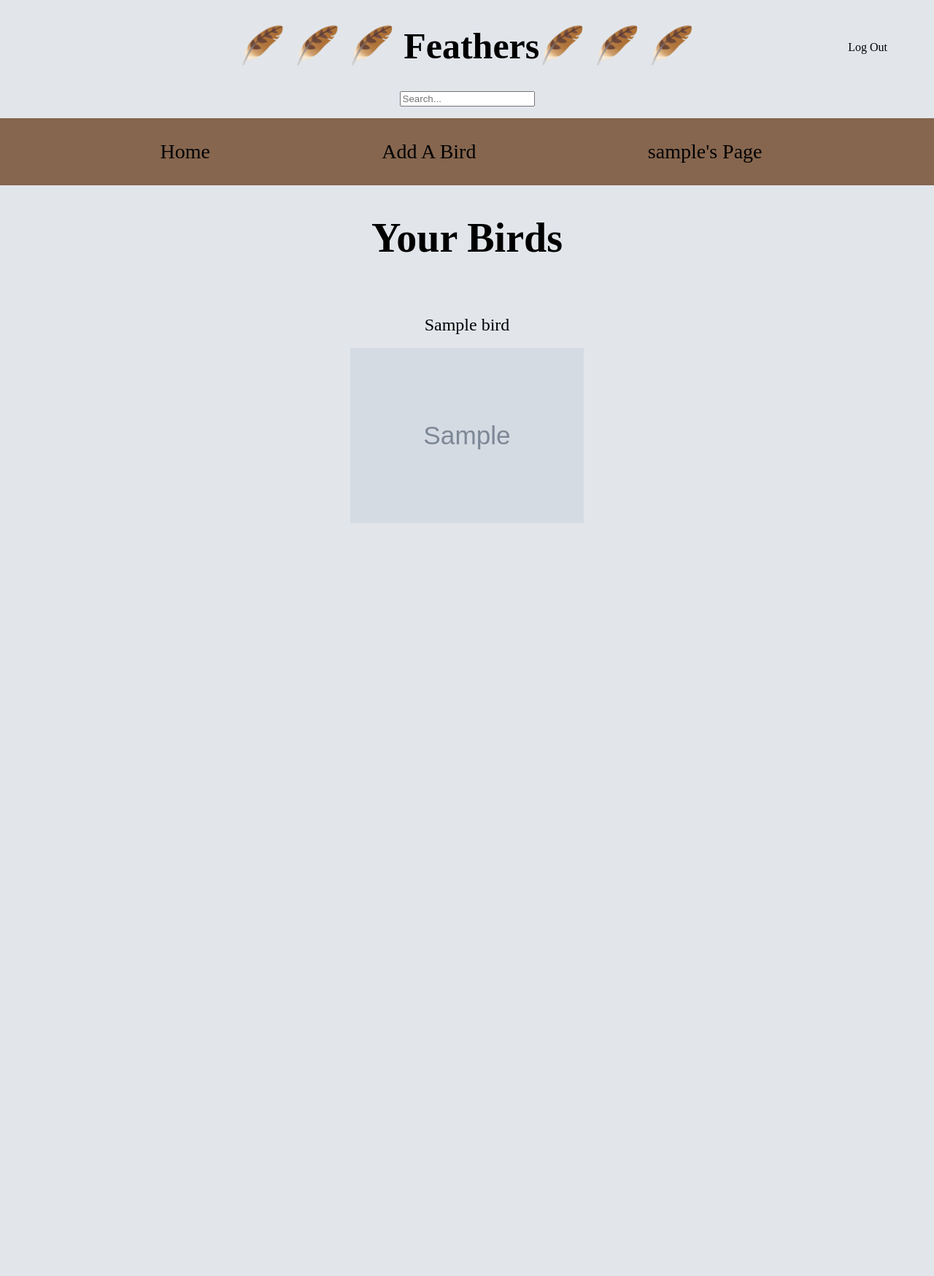
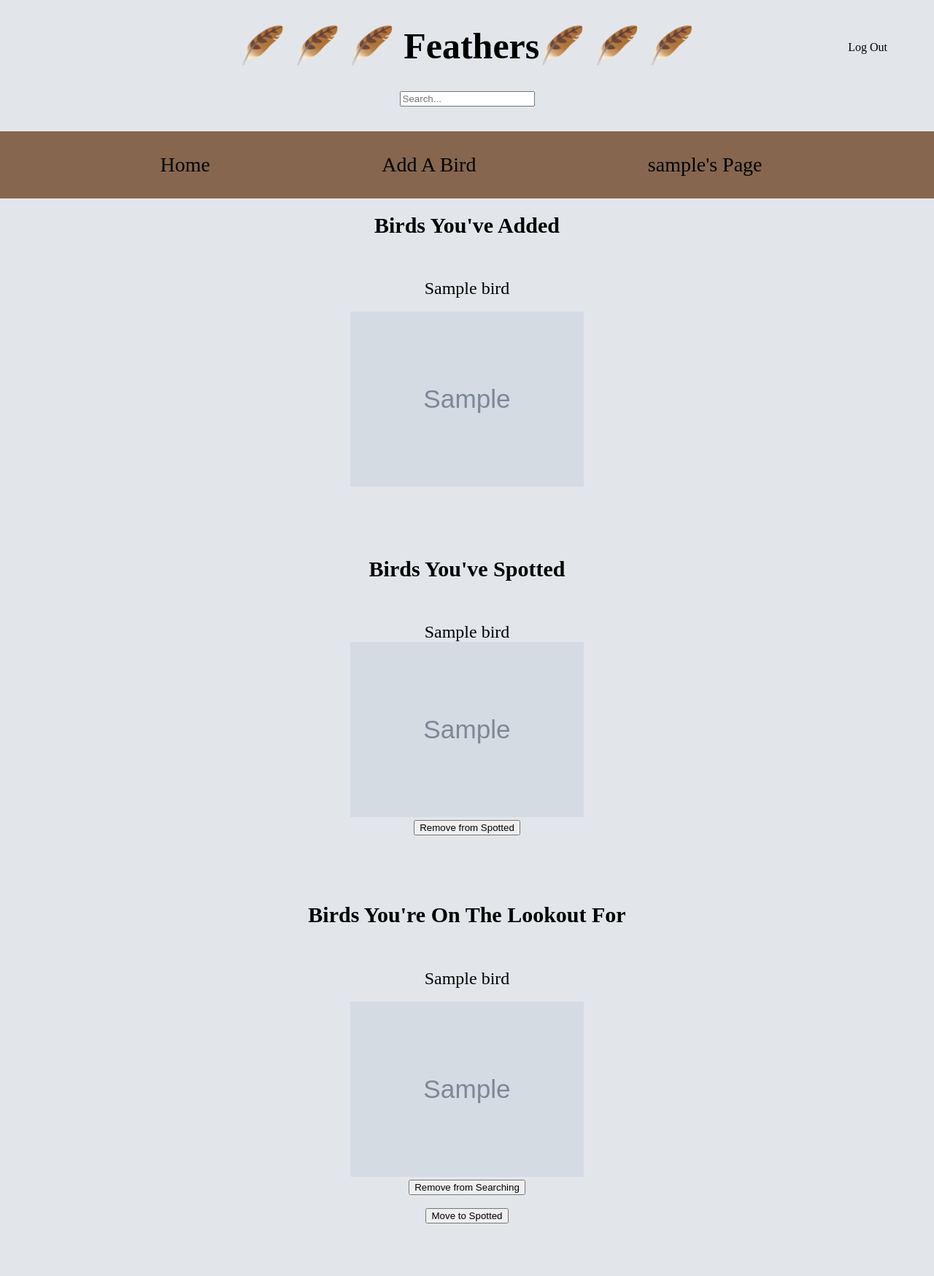
Before and after one commit to thummel1867/bird-app, a Django app: page /user/ in a window 1280 px wide. Shown: the whole page at 73% size. Before the commit the page ends 717 px from the top, so only its background shows below. Run offline with Django 4.2, Linux system fonts and the light colour scheme; a user stored in the database is signed in; tables that the repository leaves empty hold one stand-in row (values such as "Sample post"); grey boxes marked "Sample" are stand-in pictures; some web fonts are replaced.

Commit message:
Adds buttons for interactive user page

```diff
--- a/main_app/static/style.css
+++ b/main_app/static/style.css
@@ -206,3 +206,9 @@ ul{
 .bird-user-bird-page:hover{
   text-decoration: underline;
 }
+
+.create-edit{
+  font-family: "Roboto Serif", serif;
+  margin-bottom: 3vh;
+  padding-bottom: 3vh;
+}
--- a/main_app/templates/main_app/base.html
+++ b/main_app/templates/main_app/base.html
@@ -22,7 +22,7 @@
     <form action="{% url 'main_app:search_results' %}" method="get">
         <input name="q" type="text" placeholder="Search...">
     </form>
-
+    <br>
     {% if user.is_authenticated %}
     <p class="log-out"><a class="log-out-link" href="{% url 'main_app:logout' %}">Log Out</a></p>
     {% endif %}
--- a/main_app/templates/main_app/home.html
+++ b/main_app/templates/main_app/home.html
@@ -2,7 +2,6 @@
 {% block content %}
 
 <h1 class="home-sweet">Recently Added Birds</h1>
-<br>
 <br>
 <div class="article-div">
 {% for bird in birds %}
--- a/main_app/templates/main_app/user_page.html
+++ b/main_app/templates/main_app/user_page.html
@@ -1,12 +1,8 @@
 {% extends 'main_app/base.html' %}
 {% block content %}
 
-<!-- {{user.seen.all}} -->
 {% if user == bird_user.0.user %}
-<h1 class="home-sweet">Your Birds</h1>
-{% else %}
-<h1>{{bird_user.0.user}}'s Birds</h1>
-{% endif %}
+<h1 class="c-status">Birds You've Added</h1>
 <br>
 <br>
 <div class="article-div">
@@ -23,7 +19,13 @@
     </div>
   </div>
   {% endfor %}
-{% for bird in birds %}
+  </div>
+{% else %}
+<h1 class = "c-status">Birds {{bird_user.0.user}} has added to the database</h1>
+<br>
+<br>
+<div class="article-div">
+{% for bird in bird_user %}
 <div class="homeDiv">
   <div>
     <a class="card-title-link" href="{% url 'main_app:bird' bird.id %}">
@@ -37,4 +39,98 @@
 </div>
 {% endfor %}
 </div>
+{% endif %}
+
+{% if user == bird_user.0.user and user.seen %}
+<h1 class="c-status">Birds You've Spotted</h1>
+<br>
+<br>
+<div class = "article-div">
+  {% for bird in user.seen.all %}
+  <div class="homeDiv">
+    <div>
+      <a class="card-title-link" href="{% url 'main_app:bird' bird.id %}">
+        <span class="card-title">{{ bird.title }}</span>
+      </a>
+        <a href = "{% url 'main_app:bird' bird.id %}"><img class="article-image" src={{bird.image}} />
+      </a>
+    </div>
+    <form action="{% url 'main_app:remove_seen_bird' bird.id user.id %}" method="POST">
+      {% csrf_token %}
+      <button type="submit" class="btn">Remove from Spotted</button>
+    </form>
+  </div>
+  {% endfor %}
+</div>
+
+
+{% elif bird_user.0.user.seen.exists %}
+<h1 class="c-status">Birds {{bird_user.0.user}} Has Spotted</h1>
+
+<div class = "article-div">
+  {% for bird in bird_user.0.user.seen.all %}
+  <div class="homeDiv">
+    <div>
+      <a class="card-title-link" href="{% url 'main_app:bird' bird.id %}">
+        <span class="card-title">{{ bird.title }}</span>
+      </a>
+      <br>
+      <br>
+        <a href = "{% url 'main_app:bird' bird.id %}"><img class="article-image" src={{bird.image}} />
+      </a>
+    </div>
+  </div>
+  {% endfor %}
+</div>
+{% endif %}
+
+
+{% if user == bird_user.0.user and user.searching.exists %}
+<h1 class="c-status">Birds You're On The Lookout For</h1>
+<br>
+<br>
+<div class = "article-div">
+  {% for bird in user.searching.all %}
+  <div class="homeDiv">
+    <div>
+      <a class="card-title-link" href="{% url 'main_app:bird' bird.id %}">
+        <span class="card-title">{{ bird.title }}</span>
+      </a>
+      <br>
+      <br>
+        <a href = "{% url 'main_app:bird' bird.id %}"><img class="article-image" src={{bird.image}} />
+      </a>
+    </div>
+    <form action="{% url 'main_app:remove_searching_bird' bird.id user.id %}" method="POST">
+      {% csrf_token %}
+    <button type="submit" class="btn">Remove from Searching</button>
+    </form>
+    <br>
+    <form action="{% url 'main_app:move_searching_bird' bird.id user.id %}" method="POST">
+      {% csrf_token %}
+    <button type="submit" class="btn">Move to Spotted</button>
+    </form>
+  </div>
+  {% endfor %}
+</div>
+{% elif bird_user.0.user.searching.exists %}
+<h1 class="c-status">Birds {{bird_user.0.user}} Is On The Lookout For</h1>
+<br>
+<br>
+<div class = "article-div">
+  {% for bird in bird_user.0.user.searching.all %}
+  <div class="homeDiv">
+    <div>
+      <a class="card-title-link" href="{% url 'main_app:bird' bird.id %}">
+        <span class="card-title">{{ bird.title }}</span>
+      </a>
+      <br>
+      <br>
+        <a href = "{% url 'main_app:bird' bird.id %}"><img class="article-image" src={{bird.image}} />
+      </a>
+    </div>
+  </div>
+  {% endfor %}
+</div>
+{% endif %}
 {% endblock %}
--- a/main_app/urls.py
+++ b/main_app/urls.py
@@ -16,5 +16,8 @@ urlpatterns = [
     path('user/<int:user_id>/', views.user_page, name='account_page'),
     path("search/", views.SearchResultsView.as_view(), name="search_results"),
     path('bird/seen/<int:bird_id>/assoc_user/<int:user_id>/', views.seen_bird, name = "seen_bird"),
-    path('bird/searching/<int:bird_id>/assoc_user/<int:user_id>/', views.searching_bird, name = "searching_bird")
+    path('bird/searching/<int:bird_id>/assoc_user/<int:user_id>/', views.searching_bird, name = "searching_bird"),
+    path('bird/seen/<int:bird_id>/unassoc_user/<int:user_id>/', views.unassoc_seen_bird, name = "remove_seen_bird"),
+    path('bird/searching/<int:bird_id>/unassoc_user/<int:user_id>/', views.unassoc_searching_bird, name = "remove_searching_bird"),
+    path('bird/searching/<int:bird_id>/move/<int:user_id>/', views.move_searching_bird, name = "move_searching_bird")
 ]
--- a/main_app/views.py
+++ b/main_app/views.py
@@ -21,6 +21,13 @@ class SearchResultsView(ListView):
                 conservation_status__icontains=query) | Q(family__icontains=query) | Q(description__icontains=query)
         )
         return object_list
+
+
+def user_page(request, user_id):
+    bird_user = Bird.objects.filter(user=user_id)
+    # birds = Bird.objects.exclue(id__in=user_seen)
+    return render(request, 'main_app/user_page.html', {'bird_user': bird_user})
+
 
 
 def home(request):
@@ -60,12 +67,6 @@ class BirdDelete(LoginRequiredMixin, DeleteView):
     success_url = '/'
 
 
-def user_page(request, user_id, user):
-    bird_user = Bird.objects.filter(user=user_id)
-    user_seen = bird_user.seen.all().values_list('id')
-    birds = Bird.objects.exclue(id__in=user_seen)
-    return render(request, 'main_app/user_page.html', {'bird_user': bird_user, 'birds': birds})
-
 
 @login_required
 def user_detail(request):
@@ -98,7 +99,26 @@ def seen_bird(request, user_id, bird_id):
     return redirect('/')
 
 @login_required
-def searching_bird(request, user, bird_id):
+def searching_bird(request, user_id, bird_id):
     bird = Bird.objects.get(id=bird_id)
-    bird.searching.add(user)
+    bird.searching.add(user_id)
     return redirect('/')
+
+
+@login_required
+def unassoc_seen_bird(request, user_id, bird_id):
+    bird = Bird.objects.get(id=bird_id)
+    bird.seen.remove(user_id)
+    return redirect('/')
+
+@login_required
+def unassoc_searching_bird(request, user_id, bird_id):
+    bird = Bird.objects.get(id=bird_id)
+    bird.searching.remove(user_id)
+    return redirect('/')
+
+def move_searching_bird(request, user_id, bird_id):
+    bird = Bird.objects.get(id=bird_id)
+    bird.searching.remove(user_id)
+    bird.seen.add(user_id)
+    return redirect('/')
```
Also changed, not shown: main_app/templates/main_app/bird.html (+11 -4 lines). Lines whose indentation alone changed are shown as unchanged.
